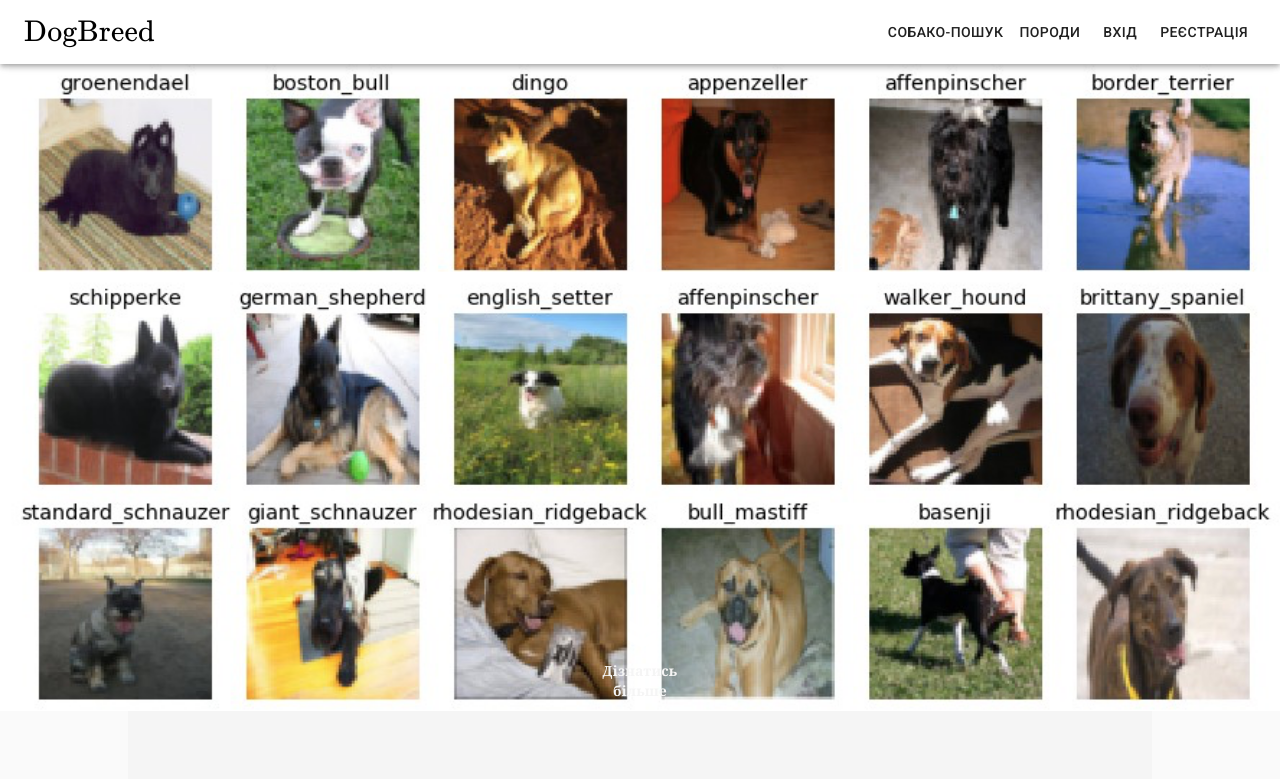
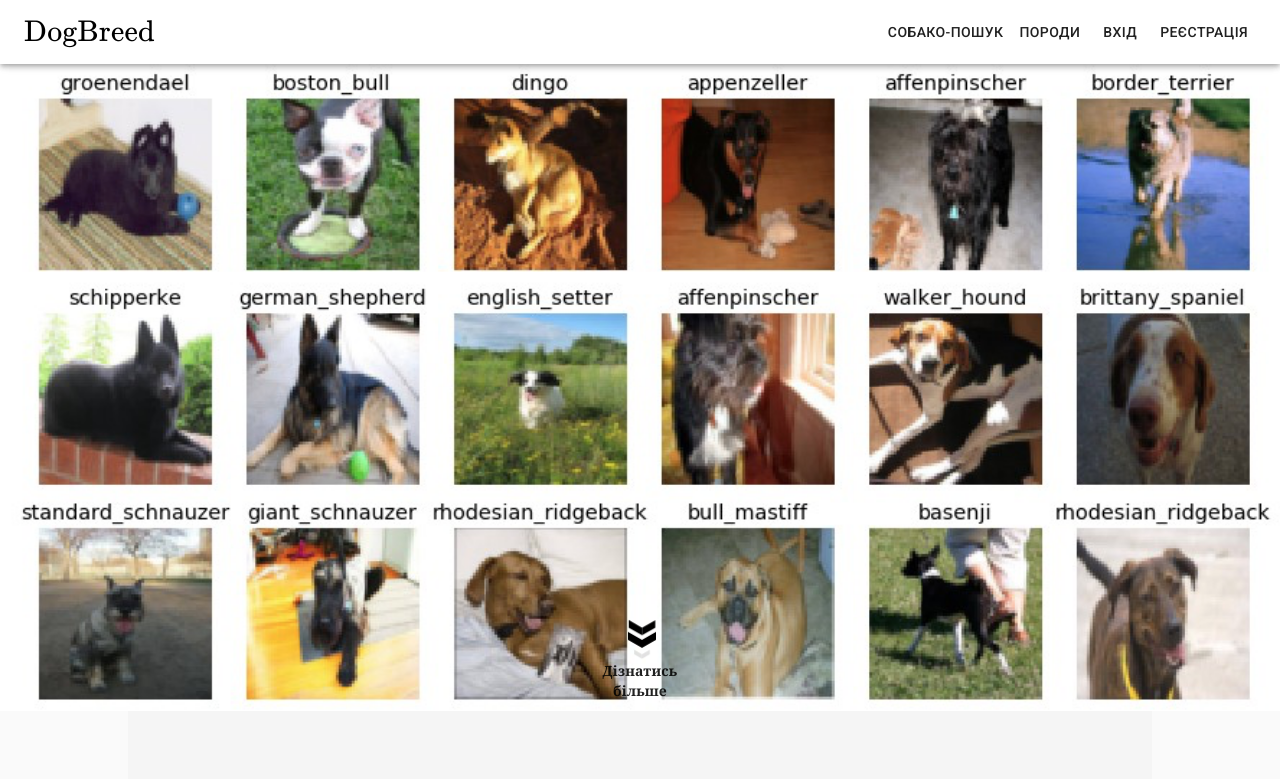
Before and after one commit to AI-technologies-for-IR-system/image-search-engine, a React (Create React App) app in the folder image-search-fe/: page / in a window 1280 px wide. Shown: the top 779 px of the page. Built offline with nearby package versions, Linux system fonts and the light colour scheme.

Commit message:
Update shevron

```diff
--- a/image-search-fe/package.json
+++ b/image-search-fe/package.json
@@ -1,5 +1,5 @@
 {
-  "name": "Dog breed",
+  "name": "dog-breed",
   "version": "0.1.0",
   "private": true,
   "dependencies": {
--- a/image-search-fe/src/App.css
+++ b/image-search-fe/src/App.css
@@ -77,7 +77,6 @@
 
 .App-shevron {
   font-family: charter, Georgia, Cambria, 'Times New Roman', Times, serif;
-  color: whitesmoke;
   font-weight: bold;
   position: absolute;
   bottom: 10px;
--- a/image-search-fe/src/components/Shevron/Shevron.css
+++ b/image-search-fe/src/components/Shevron/Shevron.css
@@ -28,7 +28,7 @@
   top: 0;
   height: 100%;
   width: 51%;
-  background: #fff;
+  background: black;
 }
 
 .chevron:before {
```
